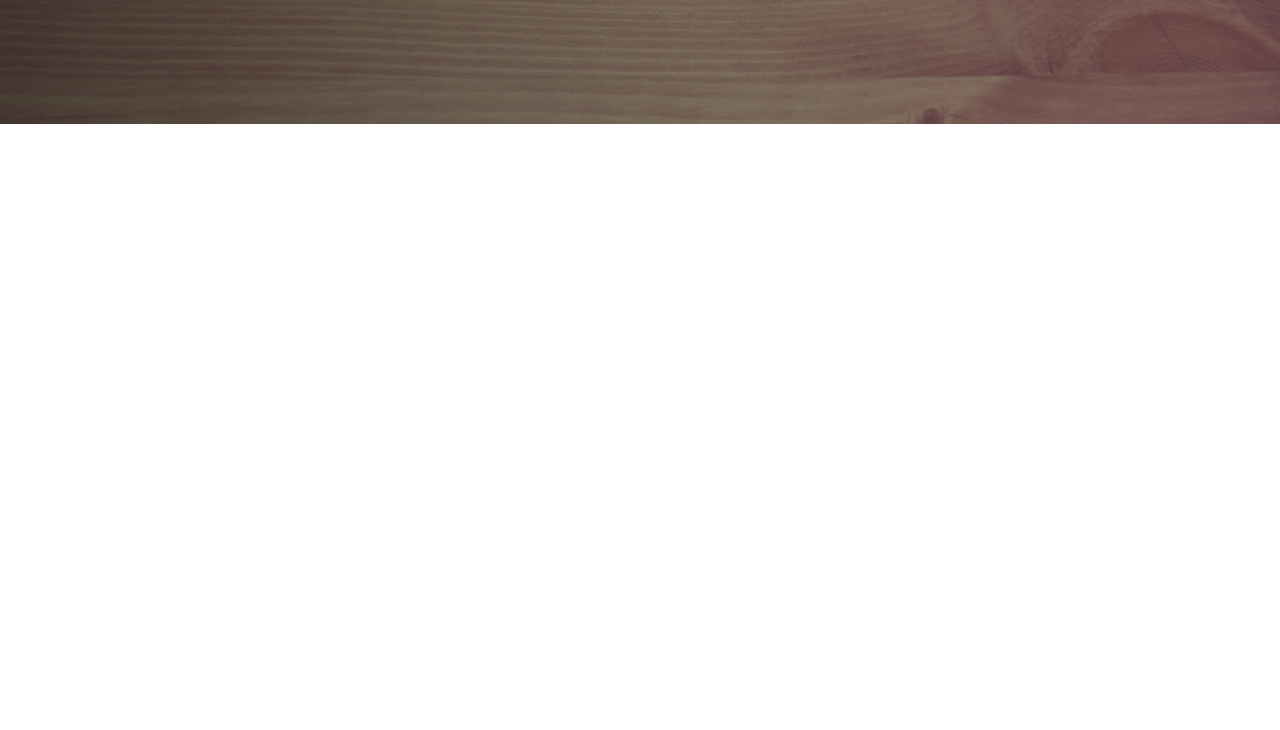
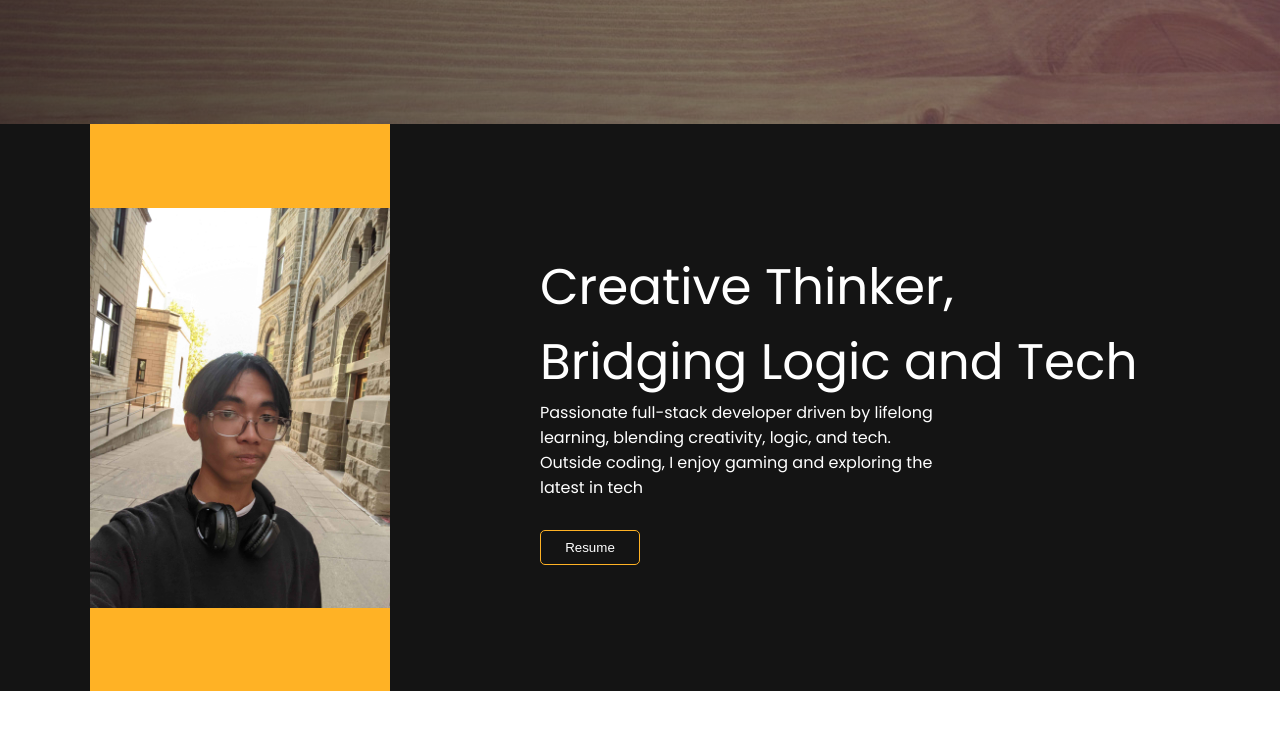
Before and after one commit to CreefordSanchez/my-own-website, a website: page index.html in a window 1280 px wide. Shown: the part 676-1406 px from the top of the page. Drawn offline with Linux system fonts and the light colour scheme.

Commit message:
added-about-me-section

```diff
--- a/assets/css/data/utility.css
+++ b/assets/css/data/utility.css
@@ -4,6 +4,10 @@
   --app-black: #020304;
   --app-white: #fff;
   --app-orange: #ffb225;
+}
+
+.section-space {
+  padding: 80px 0;
 }
 
 .container {
@@ -18,3 +22,12 @@
 .orange {
   color: var(--app-orange);
 }
+
+.p-font-size {
+  font-size: 16px;
+}
+
+.section-title-size {
+  font-size: 50px;
+  font-weight: 400;
+}
--- a/assets/css/style.css
+++ b/assets/css/style.css
@@ -81,3 +81,41 @@ nav ul {
     width: 280px;
   }
 }
+
+/* About me */
+.about-me {
+  background-color: #141414;
+  color: var(--app-white);
+
+  .container {
+    display: flex;
+    align-items: center;
+    gap: 150px;
+  }
+
+}
+
+.about-pic-box {
+  background-color: var(--app-orange);
+  height: 567px;
+  display: flex;
+  align-items: center;
+
+  img {
+    width: 300px;
+  }
+}
+
+.about-headline p {
+  max-width: 400px;
+}
+
+.resume-btn {
+  width: 100px;
+  height: 35px;
+  background-color: #141414;
+  border: 1px solid var(--app-orange);
+  color: var(--app-white);
+  margin-top: 30px;
+  border-radius: 5px;
+}
--- a/index.html
+++ b/index.html
@@ -14,7 +14,6 @@
   <body>
     <section class="hero">
       <div class="hero-content">
-
       <header>
         <div class="container">
           <h1>TechVibe</h1>
@@ -33,7 +32,7 @@
           <h1>
             Hi, I am <span class="orange">Creeford</span> <span class="break">Full Stack Developer</span>
           </h1>
-          <p>
+          <p class="p-font-size">
             I am a junior full-stack developer, continuesly
             <span class="break">improving my skills in the tech industry</span>
           </p>
@@ -44,6 +43,25 @@
       </div>
       </div>
       <div class="hero-overlay"></div>
+    </section>
+
+    <section class="about-me">
+      <div class="container">
+        <div class="about-pic-box section-space">
+          <img src="./assets/img/about-me-pic.jpg" alt="">
+        </div>
+        <div class="about-headline">
+          <h2 class="section-title-size">
+            Creative Thinker, <span class="break">Bridging Logic and Tech</span>
+          </h2>
+          <p class="p-font-size">
+            Passionate full-stack developer driven by lifelong learning,
+            blending creativity, logic, and tech. Outside coding, I enjoy gaming
+            and exploring the latest in tech
+          </p>
+          <button class="resume-btn">Resume</button>
+        </div>
+      </div>
     </section>
     <br>
     <br>
```
Also changed, not shown: assets/img/about-me-pic.jpg (added).
